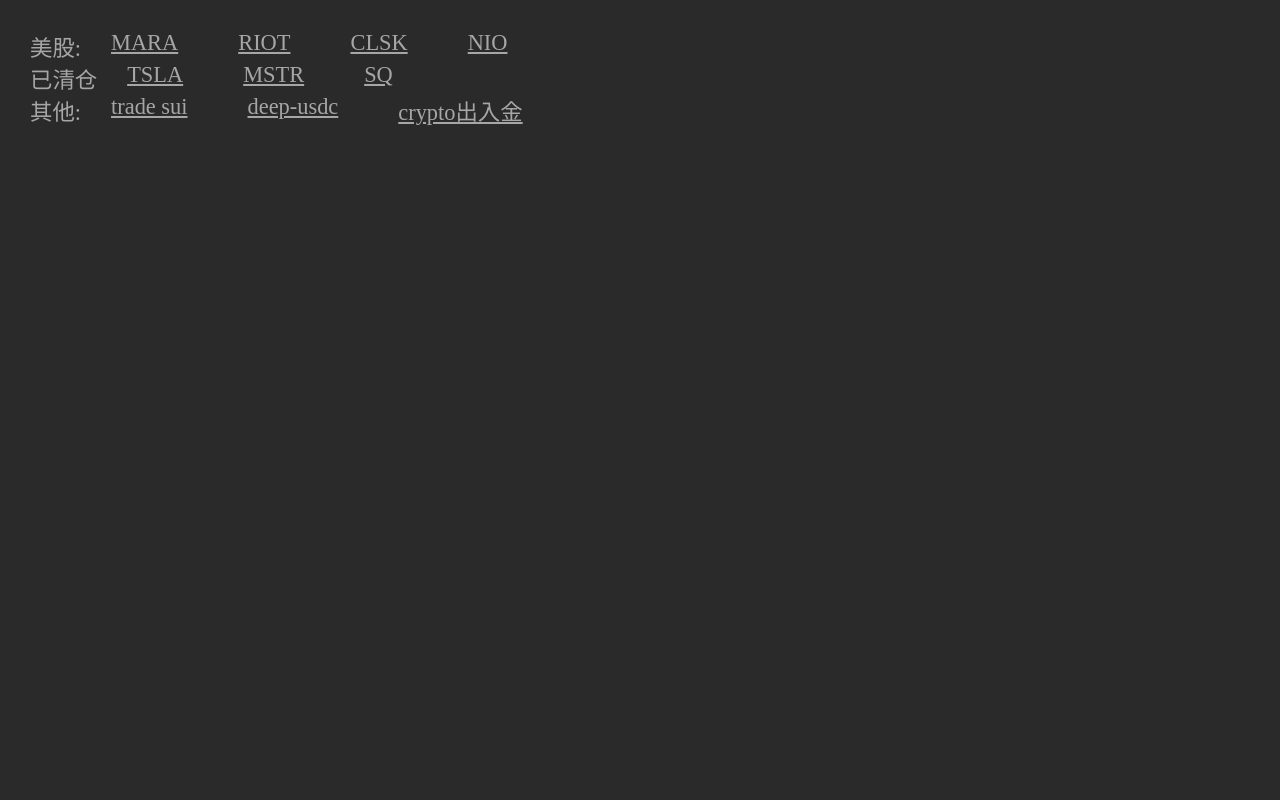
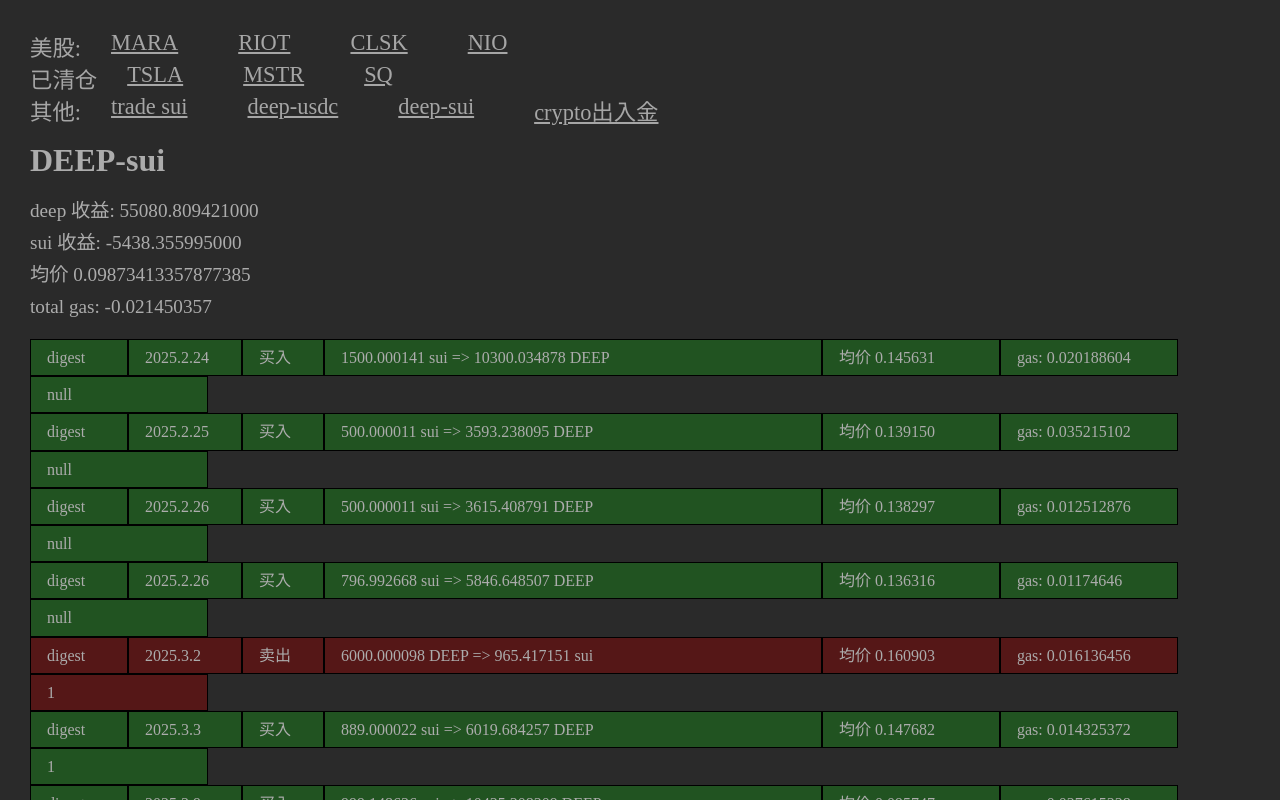
Before and after one commit to dsqiao/trade, a Vue app: page /deep-sui in a window 1280 px wide. Shown: the top 800 px of the page. Built offline with nearby package versions, Linux system fonts and the light colour scheme.

Commit message:
init deep-sui 交易对

```diff
--- a/src/App.vue
+++ b/src/App.vue
@@ -20,6 +20,7 @@
       其他:
       <div class="link"><router-link to="/trade/sui">trade sui</router-link></div>
       <div class="link"><router-link to="/deep-usdc">deep-usdc</router-link></div>
+      <div class="link"><router-link to="/deep-sui">deep-sui</router-link></div>
       <div class="link"><router-link to="/cashflow">crypto出入金</router-link></div>
     </div>
     <router-view :key="$route.fullPath" />
--- /dev/null
+++ b/src/components/deep-sui.vue
@@ -0,0 +1,125 @@
+<template>
+  <div class="title">DEEP-sui</div>
+  <div class="desc">
+    <div class="para">{{ `deep 收益: ${deepGain.toFixed(9)}` }}</div>
+    <div class="para">{{ `sui 收益: ${suiGain.toFixed(9)}` }}</div>
+    <div class="para"
+         v-if="deepGain < 0 && suiGain > 0 || deepGain > 0 && suiGain < 0"
+    >{{ `均价 ${- suiGain / deepGain}` }}</div>
+    <div class="para">{{ `total gas: ${totalGas.toFixed(9)}` }}</div>
+  </div>
+
+  <div
+    v-for="(tran, index) of deepTradeData"
+    :key="index"
+    class="transaction"
+    :class="tran.direction === direction.SELL ? 'sell' : 'buy'"
+  >
+    <span
+      @click="jump(tran.digest)"
+      class="digest"
+    >
+      digest
+    </span>
+    <span class="date">{{ tran.date }}</span>
+    <span class="direction">{{ tran.direction === direction.SELL ? '卖出' : '买入' }}</span>
+    <span class="detail">
+      {{ tran.direction === direction.SELL
+        ? `${tran.deep.toFixed(6)} DEEP => ${tran.sui.toFixed(6)} sui`
+        : `${tran.sui.toFixed(6)} sui => ${tran.deep.toFixed(6)} DEEP` }}
+    </span>
+    <span class="price">
+      {{ `均价 ${(tran.sui / tran.deep).toFixed(6)}` }}
+    </span>
+    <span
+      class="gas"
+      @click="jumpGas(tran.digest)"
+    >
+      {{ `gas: ${tran.gas}` }}
+    </span>
+    <span class="t">
+      {{ tran.t || 'null' }}
+    </span>
+  </div>
+</template>
+<script setup>
+import { ref } from 'vue';
+import { deepTradeData, direction } from '../data/deep-sui.js';
+
+const jump = (digest) => {
+  window.open(`https://suivision.xyz/txblock/${digest}?tab=Overview`);
+};
+const jumpGas = (digest) => {
+  window.open(`https://suivision.xyz/txblock/${digest}?tab=Changes`);
+};
+const deepGain = ref(0);
+const suiGain = ref(0);
+const totalGas = ref(0);
+for (const trans of deepTradeData) {
+  totalGas.value += trans.gas;
+  if (trans.direction === direction.SELL) { // 卖 deep， 买 sui
+    deepGain.value -= trans.deep;
+    suiGain.value += trans.sui;
+  } else { // 卖 sui，买 deep
+    deepGain.value += trans.deep;
+    suiGain.value -= trans.sui;
+  }
+}
+</script>
+<style>
+.title {
+  font-size: 2rem;
+  font-weight: bold;
+  margin-top: 1rem;
+  margin-bottom: 1rem;
+}
+.desc {
+  padding-bottom: 1rem;
+}
+.para {
+  font-size: 1.2rem;
+  height: 2rem;
+  line-height: 2rem;
+}
+.transaction>span {
+  display: inline-block;
+  border: 1px black solid;
+  height: 2.2rem;
+  line-height: 2.2rem;
+  padding-left: 1rem;
+}
+
+.sell>span {
+  background-color: rgb(85, 23, 23);
+}
+
+.buy>span {
+  background-color: rgb(33, 83, 33);
+}
+
+.digest {
+  cursor: pointer;
+  width: 5rem;
+}
+.date {
+  width: 6rem;
+}
+.direction {
+  width: 4rem;
+}
+
+.detail {
+  width: 30rem;
+}
+
+.price {
+  width: 10rem;
+}
+
+.gas {
+  width: 10rem;
+}
+.t {
+  width: 10rem;
+}
+</style>
--- /dev/null
+++ b/src/data/deep-sui.js
@@ -0,0 +1,41 @@
+const SELL = 0;
+const BUY = 1;
+const direction = {
+  SELL: 0,
+  BUY: 1,
+};
+const deepTradeData = [
+  { date: '2025.2.24', digest: 'GbtZH6sWcvpsPJPtR1Z58TQUff3y253H6my9sdKzkn8r', direction: BUY, deep: 10300.034878, sui: 1500.000141, gas: 0.020188604 },
+  { date: '2025.2.25', digest: '7836KpAdeLhJbFdmFUVHhgkRkNf4y6h2x41wMhpNcy6k', direction: BUY, deep: 3593.238095, sui: 500.000011, gas: 0.035215102 },
+  { date: '2025.2.26', digest: 'EYJkEMRYKbfe9p71GkHj1JsPrUtHrDwiWutjDUbK6Eju', direction: BUY, deep: 3615.408791, sui: 500.000011, gas: 0.012512876 },
+  { date: '2025.2.26', digest: 'Ah669aQPNKqJR9N5bBTWSmUnUYEyxkWgpB4tDCTx2WEM', direction: BUY, deep: 5846.648507, sui: 796.992668, gas: 0.01174646 },
+  { date: '2025.3.2', digest: 'FEcoHBsxL7khX8VDdfUeuiZATQG7ZQcc52SaEcM6AjfY', direction: SELL, deep: 6000.000098, sui: 965.417151, gas: 0.016136456, t: '1' },
+  { date: '2025.3.3', digest: '7JRwxTzPjDFbS8ev5Zgz1RcPXQRwJEuvwy7KA42YHS55', direction: BUY, deep: 6019.684257, sui: 889.000022, gas: 0.014325372, t: '1' },
+  { date: '2025.3.9', digest: '5fcppkUZzWwbT6UuJPSaMydwHxr29ghhKTCcgviUfDDc', direction: BUY, deep: 10435.308309, sui: 999.148636, gas: 0.027615338 },
+  { date: '2025.3.9', digest: 'B77wPFUQgWb64i77Yzchc5d1LpiSRCfHHymy6DYEqzv9', direction: BUY, deep: 1982.652359, sui: 176.441557, gas: 0.002788424 },
+  { date: '2025.3.9', digest: '3bZqE2MPRUa1mVXDZEUFYYTnAgP1kKBQUsU7Tr8K2mZu', direction: BUY, deep: 12068.811925, sui: 999.9, gas: 0.012357888 },
+  { date: '2025.3.11', digest: 'CjRdDchVLLa7ttn8umBpYX9Egq5P77f1atN4ndJ6zDhZ', direction: BUY, deep: 3850.565822, sui: 300, gas: 0.000754548, desc: '300u -> 140sui', t: '2' },
+  { date: '2025.3.15', digest: '7YvrMSDpETApjP6dPyGJvg9gK7TEJZqhezSTFTK1r3ar', direction: SELL, deep: 3850.000101, sui: 372.217585, gas: 0.014967876, t: '2' },
+  { date: '2025.3.15', digest: 'AYMSjY9ePGhHmytW7ZjSq4kPKx9VwM4dKD73gqMufrcs', direction: SELL, deep: 5000.000168, sui: 503.867496, gas: 0.018530508, t: '3' },
+  { date: '2025.3.16', digest: 'EZnGWGvYxTjXzNVtj4HxA29ACzti1SmdB4bcaLceJSWz', direction: BUY, deep: 5029.394461, sui: 450.000019, gas: 0.046028446, t: '3' },
+  { date: '2025.3.18', digest: '5Vp6LLXcSHYnrJuvMm6Zk8Vd7nkCQV85ZEwbicU1ybR6', direction: BUY, deep: 5005.291945, sui: 405.000015, gas: -0.020102078, t: '4' },
+  { date: '2025.3.22', digest: 'sn1XpzGAK9Yws74cNeXWzVKZqAK4anMxikvuMSFQXxQ', direction: SELL, deep: 5000.000156, sui: 431.972515, gas: 0.018496724, t: '4' },
+  { date: '2025.3.24', digest: '96JngPiKUDxvkPv3nApAjNu8HwZgx7ax7XM8zuN8Ayki', direction: SELL, deep: 5000.000184, sui: 450.424348, gas: 0.01741838, t: '5' },
+  { date: '2025.3.28', digest: 'HJ96sCC9cqPLV9eLfVXE1pxQKRCT4w5pw13fRUJatpyi', direction: BUY, deep: 5026.301448, sui: 400.000013, gas: 0.046275354, t: '5' },
+  { date: '2025.3.29', digest: 'BAjGdrZwgW1XsK26KGPUkkdNbjfDhQFxFMSDKZrvyAGV', direction: BUY, deep: 7154.84655, sui: 500.000013, gas: 0.015108752 },
+  { date: '2025.3.31', digest: '57yC1pTPtsVPhyM627ZMpaXs4BiHDH3kWwu5E6aia6iP', direction: BUY, deep: 8357.230611, sui: 500.000038, gas: -0.224597815, t: '6' },
+  { date: '2025.4.1', digest: '7hpE4pyTGJp7FAKF7yKodv34Vb9fMwbPhRdtemCm4gwi', direction: SELL, deep: 8357.000484, sui: 576.42769, gas: 0.02500304, t: '6' },
+  { date: '2025.4.3', digest: 'Ds6oYXe7a9Yk6KYN5Tv6vGhpDHoHQRpgYGXH9ds3oWJe', direction: BUY, deep: 8503.521521, sui: 500.000029, gas: -0.009194036, t: '10' },
+  { date: '2025.4.6', digest: '32tpktRMYm4YeizDoNSLAzzJcTk2p9Gf12XxBYGn1SvM', direction: BUY, deep: 8804.695563, sui: 500.000022, gas: -0.228967228, t: '9' },
+  { date: '2025.4.6', digest: '7LtFz485KtcriDuF6ii7Jnsi92Jkg8xGX98fQa2edUNB', direction: BUY, deep: 9475.531756, sui: 500.000024, gas: 0.014483164, t: '8' },
+  { date: '2025.4.7', digest: 'FnxL8MVLwC5FqABwHyDqrsyR9zXFz1XjLV8Yt1gXhahU', direction: BUY, deep: 5356.647047, sui: 268.692098, gas: 0.015470936, t: '7' },
+  { date: '2025.4.9', digest: '3frwKB7r6dzKzS4E2tn8Q7vuyvvz7LzFoWHsaBBPx5wN', direction: SELL, deep: 5356.000258, sui: 305.919651, gas: 0.02170046, t: '7' },
+  { date: '2025.4.9', digest: '2s4uf8W6b36KnbecQtbKLGRgh9oFq6iGg3ekyQHP1XBV', direction: SELL, deep: 9475.000508, sui: 539.805616, gas: 0.021700536, t: '8' },
+  { date: '2025.4.11', digest: 'Fv86woQYrQvfMDep9inKsjeFLDFMCGpX3FuQqqepQbrn', direction: SELL, deep: 8804.000639, sui: 551.047787, gas: 0.015791656, t: '9' },
+  { date: '2025.4.12', digest: '69xurgUDkWv86KqH2PyVo6YMQo1acnmtmh3Ux3E3h4gg', direction: SELL, deep: 8503.001828, sui: 549.719483, gas: 0.0167939, t: '10' },
+];
+
+export {
+  direction,
+  deepTradeData,
+};
--- a/src/router/index.js
+++ b/src/router/index.js
@@ -3,6 +3,7 @@
 import Trade from '../components/TradeHistory.vue';
 import CashFlow from "../components/CashFlow.vue";
 import DeepUsdc from "../components/deep-usdc.vue";
+import DeepSui from '../components/deep-sui.vue';
 const routes = [
   {
     path: "/",
@@ -23,6 +24,11 @@
     component: DeepUsdc
   },
   {
+    path: '/deep-sui',
+    name: "deep-sui",
+    component: DeepSui
+  },
+  {
     path: "/cashflow",
     name: "cashflow",
     component: CashFlow,
```
